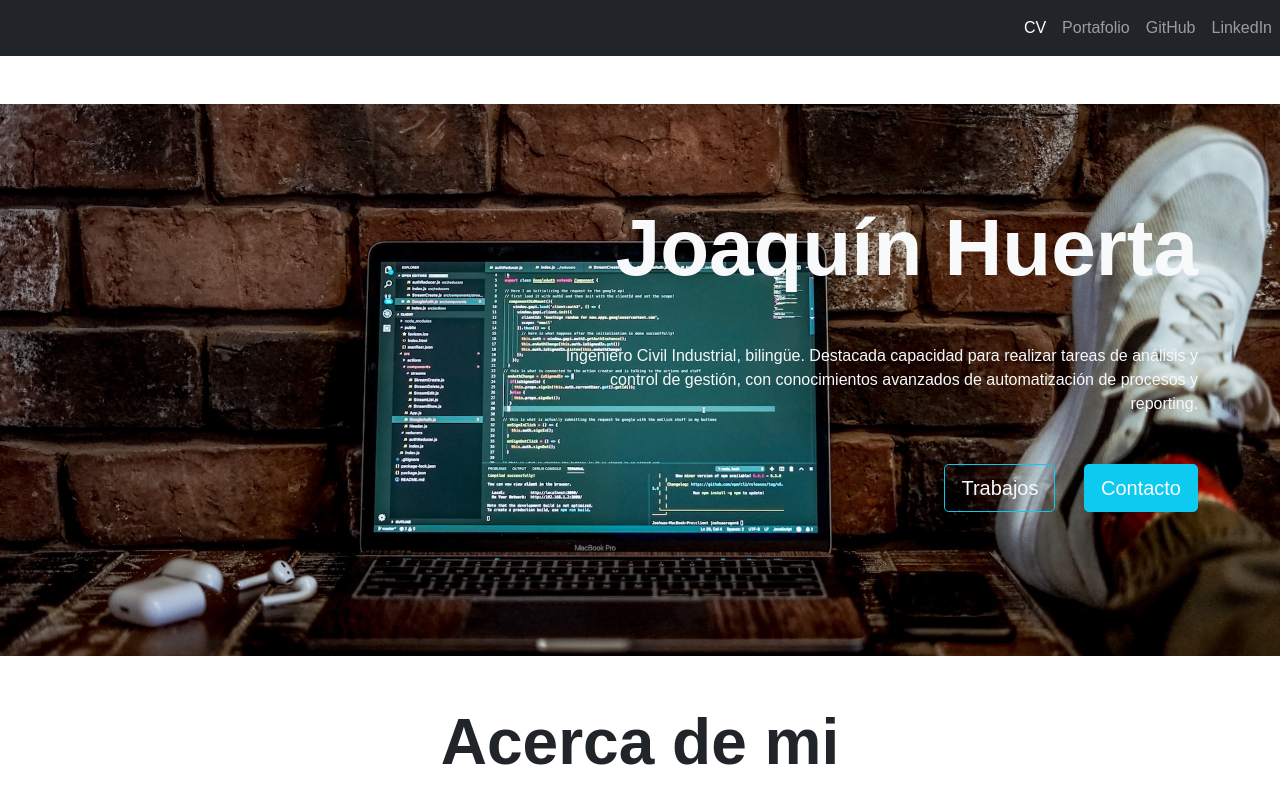
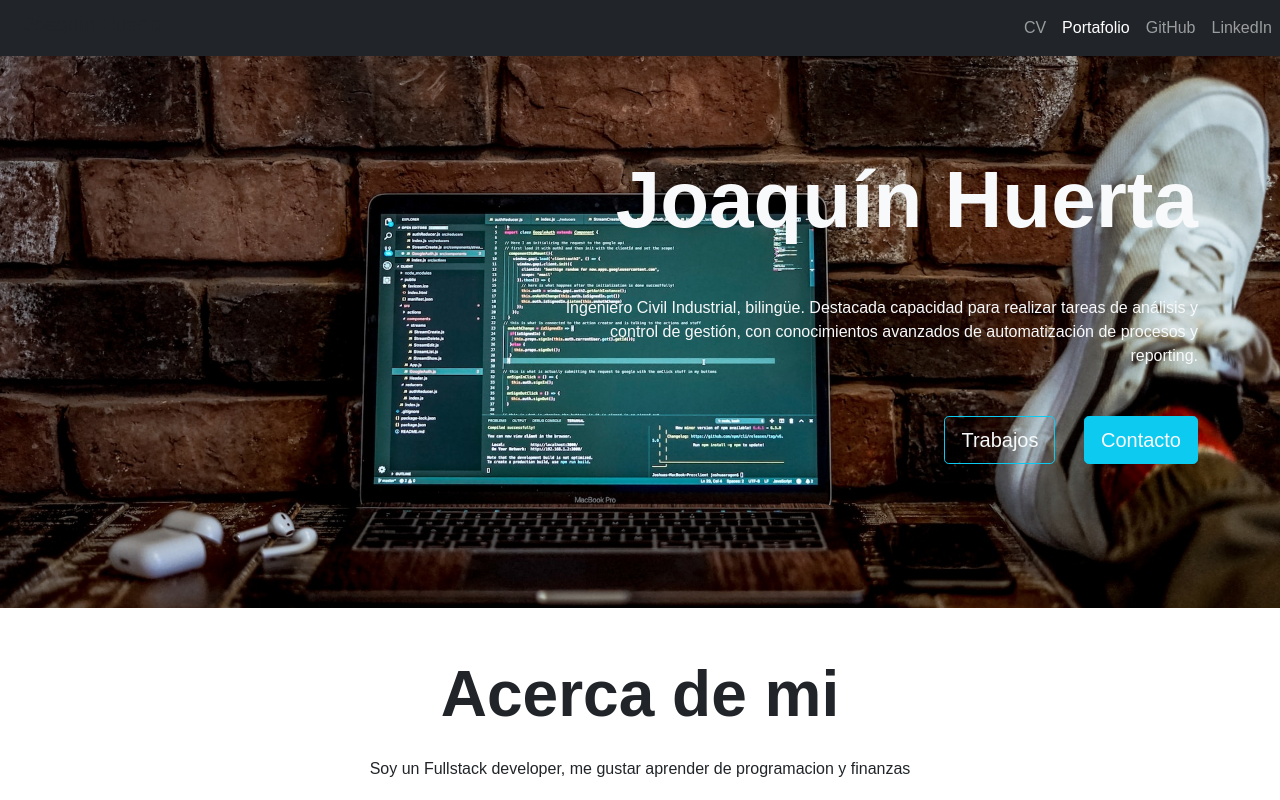
Before and after one commit to jcorp11/portafolioDL, a plain HTML site: page portafolio.html in a window 1280 px wide. Shown: the top 800 px of the page. Drawn offline with nearby package versions, Linux system fonts and the light colour scheme.

Commit message:
arrglo margen portafolio

```diff
--- a/portafolio.html
+++ b/portafolio.html
@@ -65,12 +65,12 @@
             >
               <ul class="navbar-nav">
                 <li class="nav-item">
-                  <a class="nav-link active" aria-current="page" href="#"
+                  <a class="nav-link" aria-current="page" href="index.html"
                     >CV</a
                   >
                 </li>
                 <li class="nav-item">
-                  <a class="nav-link" href="portafolio.html" target="_blank">Portafolio</a>
+                  <a class="nav-link active" href="portafolio.html" target="_blank">Portafolio</a>
                 </li>
                 <li class="nav-item">
                   <a class="nav-link" target=”_blank” href="https://github.com/jcorp11">GitHub</a>
@@ -83,7 +83,7 @@
           </div>
         </nav>
 
-        <header id="Hero-Section" class="text-light text-end py-5 mt-5">
+        <header id="Hero-Section" class="text-light text-end py-5">
             <div class="container">
                 <div class="ms-auto col-12 col-md-7 ">
                     <h1 class="display-1 fw-bold my-5">
```
Also changed, not shown: index.html (+1 -1 lines), 1 other file.
